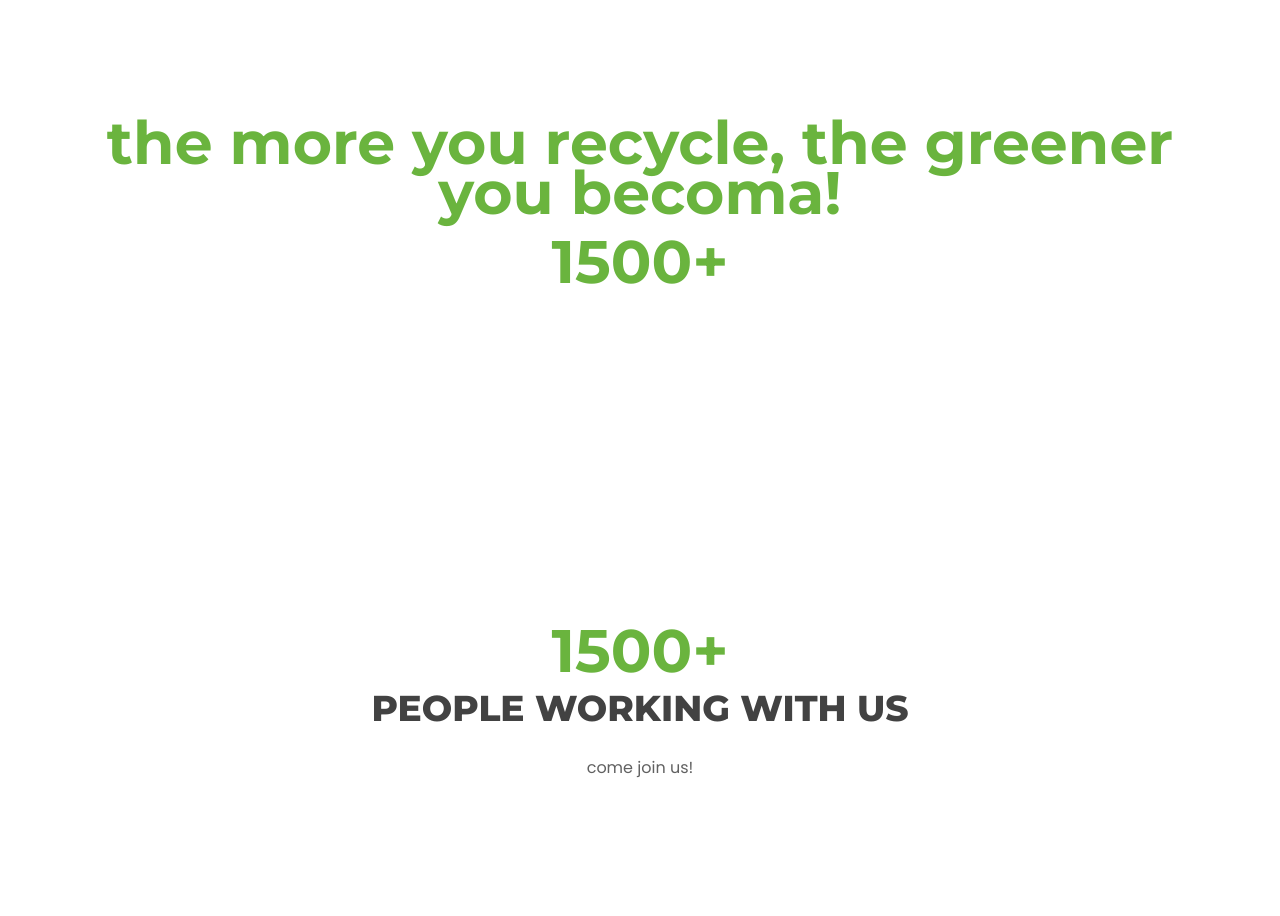
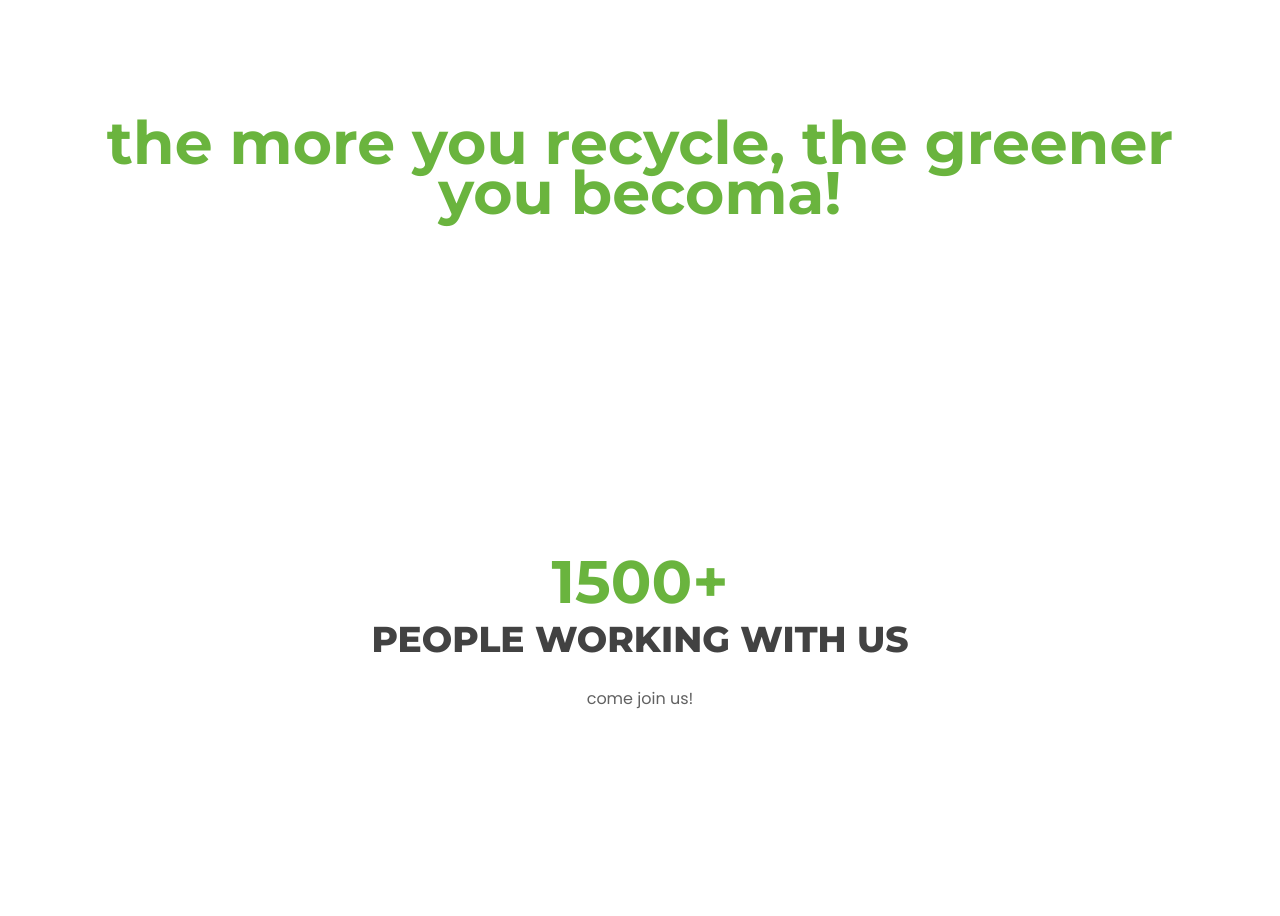
Before and after one commit to messandrodo/hackthewaste, a PHP site: page / in a window 1280 px wide. Shown: the part 851-1767 px from the top of the page. Run offline with PHP 8.4, Linux system fonts and the light colour scheme.

Commit message:
Update index.php

```diff
--- a/index.php
+++ b/index.php
@@ -183,7 +183,7 @@
         <div class="row">
             <div class="section-title text-center col-12 mb-80">
                 <h1>the more you recycle, the greener you becoma!</h1>
-                <h1>1500+</h1>
+
 
             </div>
         </div>
```
